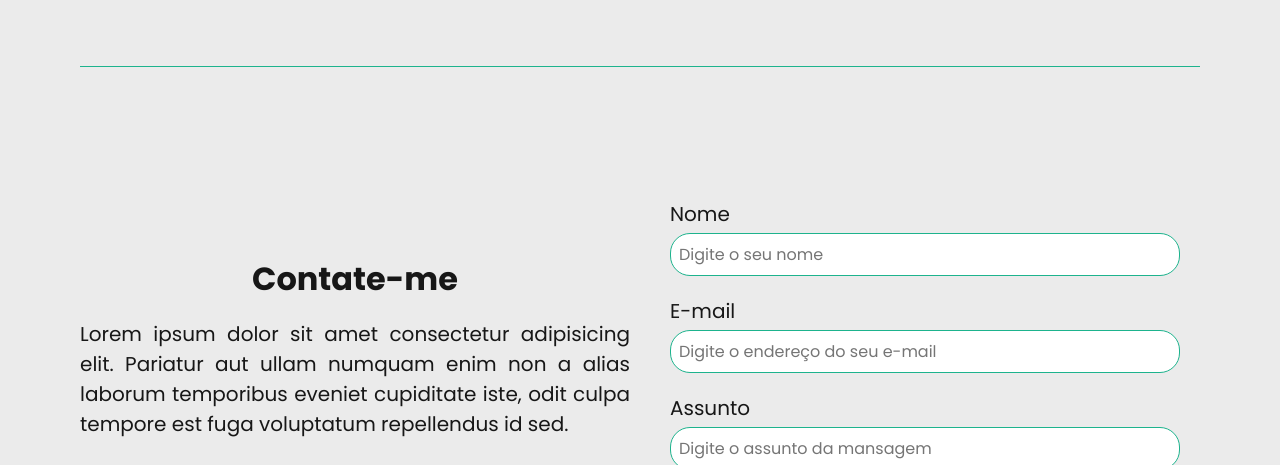
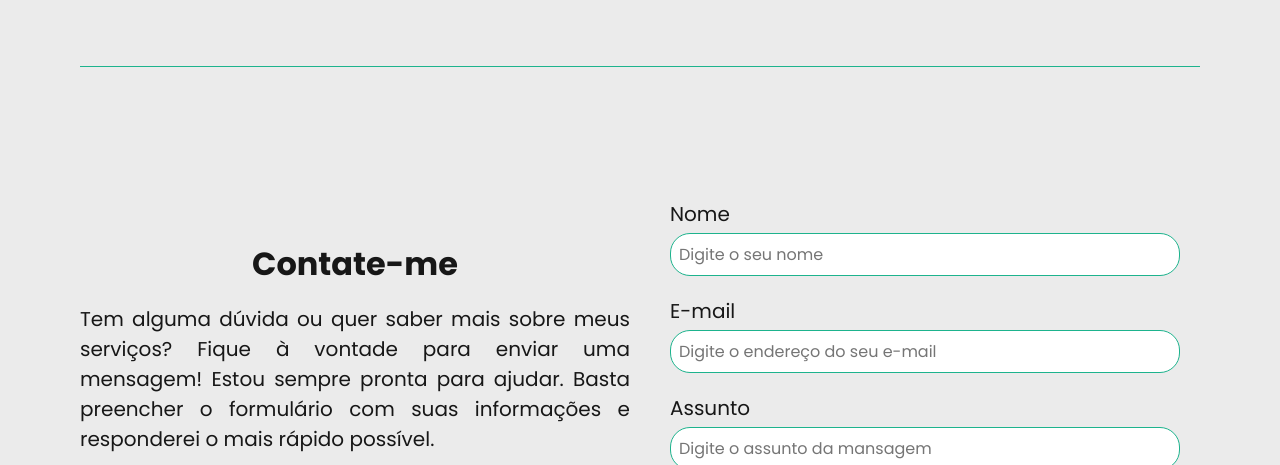
Before and after one commit to josifermaodev/portifolio_gen, a plain HTML site: page index.html in a window 1280 px wide. Shown: the part 1430-1895 px from the top of the page. Drawn offline with Linux system fonts and the light colour scheme; no server answers.

Commit message:
Alteração de textos

```diff
--- a/index.html
+++ b/index.html
@@ -68,7 +68,8 @@
         <section id="contact" class="contato_container section divider">
             <article class="contato_content">
                 <h4>Contate-me</h4>
-                <p>Lorem ipsum dolor sit amet consectetur adipisicing elit. Pariatur aut ullam numquam enim non a alias laborum temporibus eveniet cupiditate iste, odit culpa tempore est fuga voluptatum repellendus id sed.</p>
+                <p>Tem alguma dúvida ou quer saber mais sobre meus serviços? Fique à vontade para enviar uma mensagem!
+                    Estou sempre pronta para ajudar. Basta preencher o formulário com suas informações e responderei o mais rápido possível. </p>
 
                 <div id="icones_redes_sociais" class="social_container">
                     <a class="social_icon" href="https://www.linkedin.com/in/josiane-fermao/" target="_blank"><img src="/assets/img/linkedin.svg" alt="Logo LinkedIn"></a>
```
